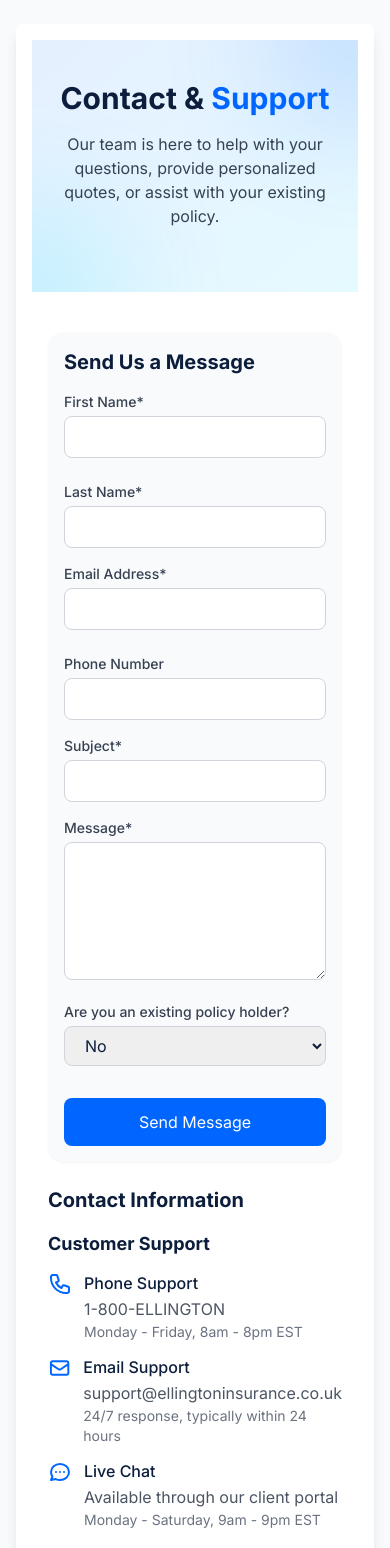
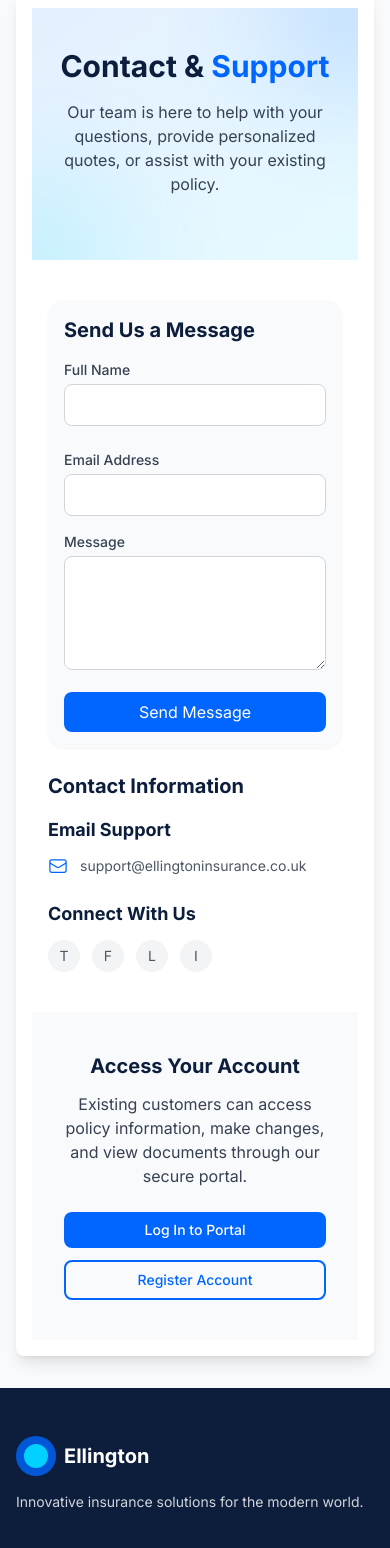
Before and after one commit to shyx92/Ellington-Insurance, a Next.js app: page /contact in a window 390 px wide. Shown: the part 432-1980 px from the top of the page. Built offline with nearby package versions, Linux system fonts and the light colour scheme.

Commit message:
Remove phone numbers and physical address, keep only email contact

```diff
--- a/app/contact/page.tsx
+++ b/app/contact/page.tsx
@@ -1,5 +1,5 @@
 import ContactForm from '../../components/ContactForm'
-import { EnvelopeIcon, MapPinIcon } from '@heroicons/react/24/outline'
+import { EnvelopeIcon } from '@heroicons/react/24/outline'
 
 export const metadata = {
   title: 'Contact Us | Ellington Insurance',
@@ -27,10 +27,6 @@
                     <div className="flex items-center">
                       <EnvelopeIcon className="h-5 w-5 text-primary" />
                       <span className="ml-3 text-sm md:text-base">support@ellingtoninsurance.co.uk</span>
-                    </div>
-                    <div className="flex items-center">
-                      <MapPinIcon className="h-5 w-5 text-primary" />
-                      <span className="ml-3 text-sm md:text-base">123 Insurance Plaza, Suite 100, London</span>
                     </div>
                   </dl>
                 </div>
--- a/app/plans/page.tsx
+++ b/app/plans/page.tsx
@@ -33,7 +33,7 @@
       'Monthly coverage optimization',
       'Family protection options',
       'Life event triggered reviews',
-      'Priority support (chat & email)',
+      'Priority email support',
     ],
     coverage: '£250,000 - £1,000,000',
   },
@@ -49,8 +49,8 @@
       'Weekly coverage optimization',
       'Predictive life event planning',
       'Multi-policy coordination',
-      'Dedicated account representative',
-      '24/7 priority support (phone, chat & email)',
+      'Dedicated account manager',
+      '24/7 priority email support',
     ],
     coverage: '£500,000 - £5,000,000',
   },
@@ -208,7 +208,7 @@
                           featureValue = j === 0 ? 'Quarterly' : j === 1 ? 'Monthly' : 'Weekly';
                           break;
                         case 'Support channels':
-                          featureValue = j === 0 ? 'Email' : j === 1 ? 'Chat & Email' : 'Phone, Chat & Email';
+                          featureValue = j === 0 ? 'Email' : j === 1 ? 'Priority Email' : '24/7 Priority Email';
                           break;
                         case 'Support availability':
                           featureValue = j === 0 ? 'Business hours' : j === 1 ? 'Extended hours' : '24/7';
--- a/components/ContactForm.tsx
+++ b/components/ContactForm.tsx
@@ -5,28 +5,25 @@
 import { EnvelopeIcon, MapPinIcon } from '@heroicons/react/24/outline';
 
 const ContactForm = () => {
+  const [submitted, setSubmitted] = useState(false);
   const [formData, setFormData] = useState({
-    firstName: '',
-    lastName: '',
+    name: '',
     email: '',
-    phone: '',
-    subject: '',
     message: '',
-    policyHolder: 'no',
   });
-
-  const [submitted, setSubmitted] = useState(false);
-
-  const handleChange = (e: React.ChangeEvent<HTMLInputElement | HTMLTextAreaElement | HTMLSelectElement>) => {
-    const { name, value } = e.target;
-    setFormData(prev => ({ ...prev, [name]: value }));
-  };
 
   const handleSubmit = (e: React.FormEvent) => {
     e.preventDefault();
-    console.log('Form submitted:', formData);
-    // In a real implementation, you would send the data to your backend
+    // Here you would typically send the form data to your backend
     setSubmitted(true);
+  };
+
+  const handleChange = (e: React.ChangeEvent<HTMLInputElement | HTMLTextAreaElement>) => {
+    const { name, value } = e.target;
+    setFormData(prev => ({
+      ...prev,
+      [name]: value
+    }));
   };
 
   return (
@@ -59,121 +56,56 @@
                 <>
                   <h2 className="text-xl md:text-2xl lg:text-3xl font-bold mb-4 md:mb-6">Send Us a Message</h2>
                   <form onSubmit={handleSubmit} className="space-y-4 md:space-y-6">
-                    <div className="grid grid-cols-1 sm:grid-cols-2 gap-6">
+                    <div className="grid grid-cols-1 gap-6">
                       <div>
-                        <label htmlFor="firstName" className="block text-sm font-medium text-gray-700 mb-1">
-                          First Name*
+                        <label htmlFor="name" className="block text-sm font-medium text-gray-700 mb-1">
+                          Full Name
                         </label>
                         <input
                           type="text"
-                          id="firstName"
-                          name="firstName"
+                          id="name"
+                          name="name"
+                          value={formData.name}
+                          onChange={handleChange}
+                          className="w-full px-4 py-2 border border-gray-300 rounded-lg focus:ring-2 focus:ring-primary focus:border-transparent"
                           required
-                          value={formData.firstName}
-                          onChange={handleChange}
-                          className="w-full px-4 py-2 border border-gray-300 rounded-lg focus:ring-2 focus:ring-primary focus:border-primary"
                         />
                       </div>
                       <div>
-                        <label htmlFor="lastName" className="block text-sm font-medium text-gray-700 mb-1">
-                          Last Name*
-                        </label>
-                        <input
-                          type="text"
-                          id="lastName"
-                          name="lastName"
-                          required
-                          value={formData.lastName}
-                          onChange={handleChange}
-                          className="w-full px-4 py-2 border border-gray-300 rounded-lg focus:ring-2 focus:ring-primary focus:border-primary"
-                        />
-                      </div>
-                    </div>
-
-                    <div className="grid grid-cols-1 sm:grid-cols-2 gap-6">
-                      <div>
                         <label htmlFor="email" className="block text-sm font-medium text-gray-700 mb-1">
-                          Email Address*
+                          Email Address
                         </label>
                         <input
                           type="email"
                           id="email"
                           name="email"
-                          required
                           value={formData.email}
                           onChange={handleChange}
-                          className="w-full px-4 py-2 border border-gray-300 rounded-lg focus:ring-2 focus:ring-primary focus:border-primary"
-                        />
-                      </div>
-                      <div>
-                        <label htmlFor="phone" className="block text-sm font-medium text-gray-700 mb-1">
-                          Phone Number
-                        </label>
-                        <input
-                          type="tel"
-                          id="phone"
-                          name="phone"
-                          value={formData.phone}
-                          onChange={handleChange}
-                          className="w-full px-4 py-2 border border-gray-300 rounded-lg focus:ring-2 focus:ring-primary focus:border-primary"
+                          className="w-full px-4 py-2 border border-gray-300 rounded-lg focus:ring-2 focus:ring-primary focus:border-transparent"
+                          required
                         />
                       </div>
                     </div>
-
-                    <div>
-                      <label htmlFor="subject" className="block text-sm font-medium text-gray-700 mb-1">
-                        Subject*
-                      </label>
-                      <input
-                        type="text"
-                        id="subject"
-                        name="subject"
-                        required
-                        value={formData.subject}
-                        onChange={handleChange}
-                        className="w-full px-4 py-2 border border-gray-300 rounded-lg focus:ring-2 focus:ring-primary focus:border-primary"
-                      />
-                    </div>
-
                     <div>
                       <label htmlFor="message" className="block text-sm font-medium text-gray-700 mb-1">
-                        Message*
+                        Message
                       </label>
                       <textarea
                         id="message"
                         name="message"
-                        rows={5}
-                        required
                         value={formData.message}
                         onChange={handleChange}
-                        className="w-full px-4 py-2 border border-gray-300 rounded-lg focus:ring-2 focus:ring-primary focus:border-primary"
+                        rows={4}
+                        className="w-full px-4 py-2 border border-gray-300 rounded-lg focus:ring-2 focus:ring-primary focus:border-transparent"
+                        required
                       ></textarea>
                     </div>
-
-                    <div>
-                      <label htmlFor="policyHolder" className="block text-sm font-medium text-gray-700 mb-1">
-                        Are you an existing policy holder?
-                      </label>
-                      <select
-                        id="policyHolder"
-                        name="policyHolder"
-                        value={formData.policyHolder}
-                        onChange={handleChange}
-                        className="w-full px-4 py-2 border border-gray-300 rounded-lg focus:ring-2 focus:ring-primary focus:border-primary"
-                      >
-                        <option value="no">No</option>
-                        <option value="yes">Yes</option>
-                      </select>
-                    </div>
-
-                    <div className="pt-4">
                     <button
                       type="submit"
-                        className="w-full bg-primary text-white py-3 px-6 rounded-lg hover:bg-primary/90 transition-colors"
+                      className="w-full bg-primary text-white py-2 px-6 rounded-lg hover:bg-primary/90 transition-colors"
                     >
                       Send Message
                     </button>
-                    </div>
                   </form>
                 </>
               ) : (
@@ -181,25 +113,10 @@
                   <svg className="w-16 h-16 text-primary mx-auto mb-6" fill="none" viewBox="0 0 24 24" stroke="currentColor">
                     <path strokeLinecap="round" strokeLinejoin="round" strokeWidth={2} d="M5 13l4 4L19 7" />
                   </svg>
-                  <h2 className="text-2xl font-bold mb-4">Thank You!</h2>
-                  <p className="text-gray-600 mb-6">Your message has been sent successfully. We'll get back to you as soon as possible.</p>
-                  <button
-                    onClick={() => {
-                      setSubmitted(false);
-                      setFormData({
-                        firstName: '',
-                        lastName: '',
-                        email: '',
-                        phone: '',
-                        subject: '',
-                        message: '',
-                        policyHolder: 'no',
-                      });
-                    }}
-                    className="bg-primary text-white py-2 px-6 rounded-lg hover:bg-primary/90 transition-colors"
-                  >
-                    Send Another Message
-                  </button>
+                  <h3 className="text-2xl font-bold mb-4">Thank You!</h3>
+                  <p className="text-gray-600">
+                    We've received your message and will get back to you within 24 hours.
+                  </p>
                 </div>
               )}
             </div>
@@ -210,56 +127,10 @@
 
               <div className="space-y-6 md:space-y-8">
                 <div>
-                  <h3 className="text-lg md:text-xl font-bold mb-3 md:mb-4">Customer Support</h3>
-                  <ul className="space-y-3 md:space-y-4">
-                    <li className="flex items-start">
-                      <svg className="h-6 w-6 text-primary mr-3 mt-0.5" fill="none" viewBox="0 0 24 24" stroke="currentColor">
-                        <path strokeLinecap="round" strokeLinejoin="round" strokeWidth={2} d="M3 5a2 2 0 012-2h3.28a1 1 0 01.948.684l1.498 4.493a1 1 0 01-.502 1.21l-2.257 1.13a11.042 11.042 0 005.516 5.516l1.13-2.257a1 1 0 011.21-.502l4.493 1.498a1 1 0 01.684.949V19a2 2 0 01-2 2h-1C9.716 21 3 14.284 3 6V5z" />
-                      </svg>
-                      <div>
-                        <p className="font-medium">Phone Support</p>
-                        <p className="text-gray-600">1-800-ELLINGTON</p>
-                        <p className="text-sm text-gray-500">Monday - Friday, 8am - 8pm EST</p>
-                      </div>
-                    </li>
-                    <li className="flex items-start">
-                      <svg className="h-6 w-6 text-primary mr-3 mt-0.5" fill="none" viewBox="0 0 24 24" stroke="currentColor">
-                        <path strokeLinecap="round" strokeLinejoin="round" strokeWidth={2} d="M3 8l7.89 5.26a2 2 0 002.22 0L21 8M5 19h14a2 2 0 002-2V7a2 2 0 00-2-2H5a2 2 0 00-2 2v10a2 2 0 002 2z" />
-                      </svg>
-                      <div>
-                        <p className="font-medium">Email Support</p>
-                        <p className="text-gray-600">support@ellingtoninsurance.co.uk</p>
-                        <p className="text-sm text-gray-500">24/7 response, typically within 24 hours</p>
-                      </div>
-                    </li>
-                    <li className="flex items-start">
-                      <svg className="h-6 w-6 text-primary mr-3 mt-0.5" fill="none" viewBox="0 0 24 24" stroke="currentColor">
-                        <path strokeLinecap="round" strokeLinejoin="round" strokeWidth={2} d="M8 12h.01M12 12h.01M16 12h.01M21 12c0 4.418-4.03 8-9 8a9.863 9.863 0 01-4.255-.949L3 20l1.395-3.72C3.512 15.042 3 13.574 3 12c0-4.418 4.03-8 9-8s9 3.582 9 8z" />
-                      </svg>
-                      <div>
-                        <p className="font-medium">Live Chat</p>
-                        <p className="text-gray-600">Available through our client portal</p>
-                        <p className="text-sm text-gray-500">Monday - Saturday, 9am - 9pm EST</p>
-                      </div>
-                    </li>
-                  </ul>
-                </div>
-
-                <div className="mt-6 md:mt-8">
-                  <h3 className="text-lg md:text-xl font-bold mb-3 md:mb-4">Contact Information</h3>
-                  <div className="space-y-3 md:space-y-4">
+                  <h3 className="text-lg md:text-xl font-bold mb-3 md:mb-4">Email Support</h3>
                   <div className="flex items-center">
                     <EnvelopeIcon className="h-5 w-5 text-primary mr-3" />
                     <p className="text-gray-600 text-sm md:text-base">support@ellingtoninsurance.co.uk</p>
-                    </div>
-                    <div className="flex items-center">
-                      <MapPinIcon className="h-5 w-5 text-primary mr-3" />
-                      <div>
-                        <p className="text-sm md:text-base">Ellington Insurance Headquarters</p>
-                        <p className="text-gray-600 text-sm md:text-base">123 Insurance Plaza, Suite 100</p>
-                        <p className="text-gray-600 text-sm md:text-base">London</p>
-                      </div>
-                    </div>
                   </div>
                 </div>
 
--- a/components/Footer.tsx
+++ b/components/Footer.tsx
@@ -1,7 +1,7 @@
 'use client';
 
 import Link from 'next/link';
-import { EnvelopeIcon, MapPinIcon } from '@heroicons/react/24/outline';
+import { EnvelopeIcon } from '@heroicons/react/24/outline';
 
 const Footer = () => {
   const currentYear = new Date().getFullYear();
@@ -51,11 +51,7 @@
             <ul className="space-y-2 text-gray-300">
               <li className="flex items-center">
                 <EnvelopeIcon className="h-5 w-5 text-primary" />
-                <span>support@ellingtoninsurance.co.uk</span>
-              </li>
-              <li className="flex items-center">
-                <MapPinIcon className="h-5 w-5 text-primary" />
-                <span>123 Insurance Plaza, Suite 100, London</span>
+                <span className="ml-2">support@ellingtoninsurance.co.uk</span>
               </li>
             </ul>
 
@@ -75,8 +71,11 @@
             </div>
           </div>
         </div>
-        <div className="mt-12 pt-8 border-t border-gray-700 text-center text-gray-400 text-sm">
-          <p>© {currentYear} Ellington Insurance. All rights reserved.</p>
+
+        <div className="mt-12 pt-8 border-t border-gray-800">
+          <div className="text-center text-gray-400 text-sm">
+            <p>&copy; {currentYear} Ellington Insurance. All rights reserved.</p>
+          </div>
         </div>
       </div>
     </footer>
```
Lines whose indentation alone changed are shown as unchanged.
